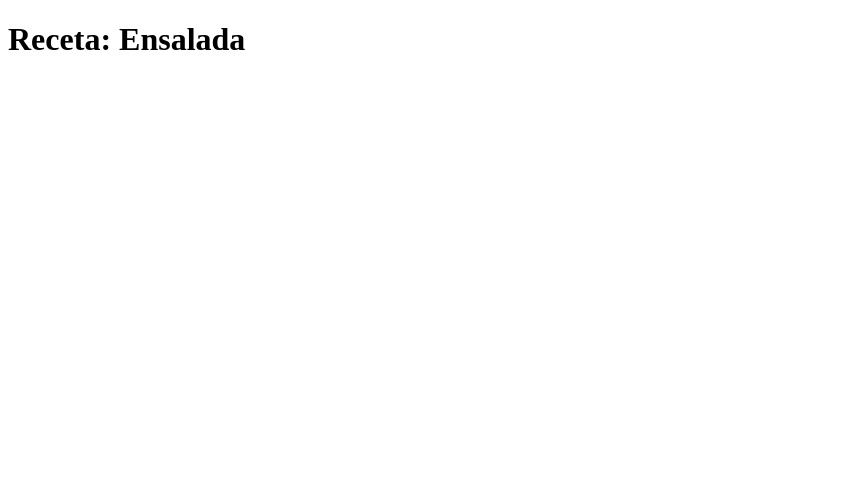
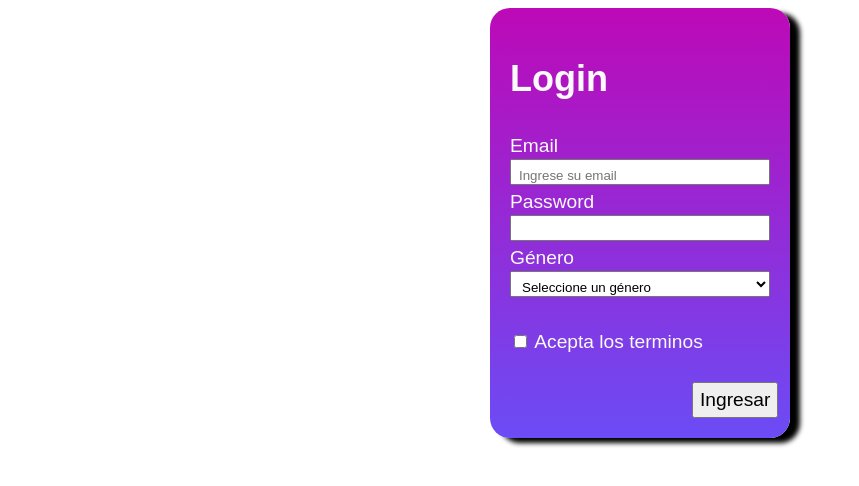
Before and after one commit to sofiatroche/nivelacion-mir, a plain HTML site: page ejercicio3/index.html in a window 1280 px wide. Shown: the whole page, without its empty margins (0-859 px from the left). Drawn offline with Linux system fonts and the light colour scheme.

Commit message:
Implementa el formulario del tercer ejercicio

```diff
--- a/ejercicio3/index.html
+++ b/ejercicio3/index.html
@@ -2,11 +2,36 @@
 <html>
   <head>
     <meta charset="utf-8">
+    <meta http-equiv="X-UA-Compatible" content="IE=edge">
+    <meta name="viewport" content="width=device-width, initial-scale=1.0">
     <link rel="stylesheet" href="styles.css">
     <title>Login</title>
   </head>
   <body>
-    <h1>Receta: Ensalada</h1>
+    <form action="" class="alto border fondo ancho espacio centrado sombreado bloque fuente1">
+        <h2 class="texto-blanco">Login</h2>
+
+        <label class="texto-blanco fuente2" for="email">Email</label>
+        <br>
+        <input class="inputs" type="email" placeholder="Ingrese su email" name="email" id="email">
+        <br>
+        <label class="texto-blanco fuente2" for="password">Password</label>
+        <br>
+        <input class="inputs" type="password" name="password" id="password">
+        <br>
+        <label class="texto-blanco fuente2" for="generos">Género</label>
+        <select name="generos" id="genero" class="">
+            <option value="" disabled selected hidden>Seleccione un género</option>
+            <option value="hombre">Hombre</option>
+            <option value="mujer">Mujer</option>
+            <option value="desc">Desconocido</option>
+        </select>
+        <br>
+        <br>
+        <label class="texto-blanco fuente2"><input type="checkbox" id="terminos" value="acepta"> Acepta los terminos</label><br>
+        <br>
+        <button class="alinear-derecha fuente2">Ingresar</button>
+    </form>
 
   </body>
 </html>
--- a/ejercicio3/styles.css
+++ b/ejercicio3/styles.css
@@ -0,0 +1,68 @@
+* {
+    box-sizing: border-box;
+}
+
+.border {
+    border-radius: 20px;
+}
+
+.sombreado {
+    box-shadow: 10px 5px 5px black;
+}
+
+.fondo {
+    background-image: linear-gradient(#bd09b7, #6b4cf5);
+}
+
+.ancho {
+    width: 300px;
+}
+
+.alto {
+    height: auto;
+}
+
+.espacio {
+    padding: 20px;
+}
+
+.centrado {
+    margin: 0 auto;
+}
+
+.texto-blanco {
+    color: #fafafa
+}
+
+.inputs {
+    padding: 7px 0 0 7px;
+    margin: 0 auto;
+    width: 100%;
+}
+
+select {
+    padding: 7px 0 0 7px;
+    margin: 0 auto;
+    width: 100%;
+}
+
+button {
+    padding-top: 5px;
+    padding-bottom: 5px;
+}
+
+.alinear-derecha{
+ margin-left: 70%;
+}
+
+.bloque{
+    display: block;
+}
+
+.fuente1{
+    font: 150% sans-serif;
+}
+
+.fuente2 {
+    font: 80% sans-serif;
+}
```
